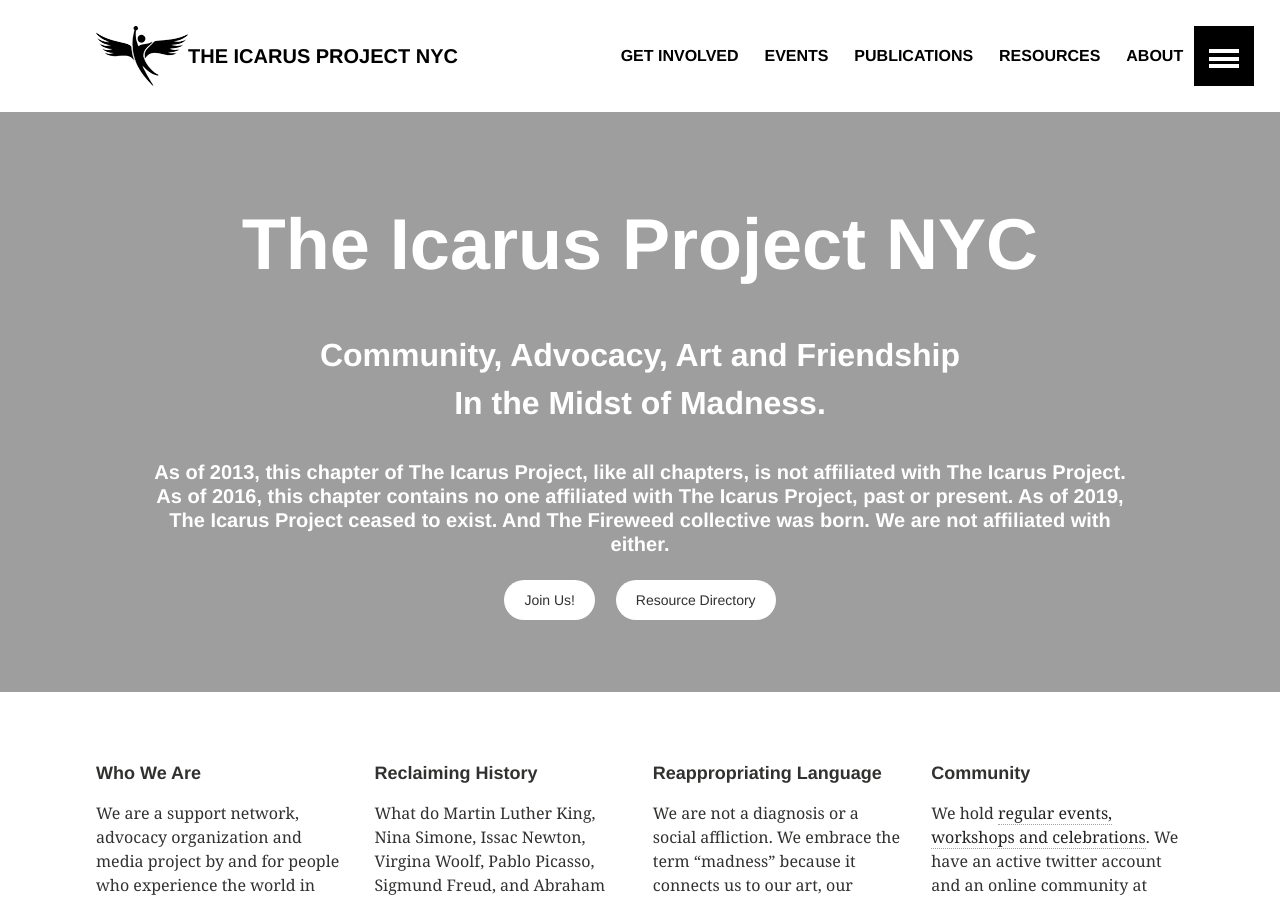
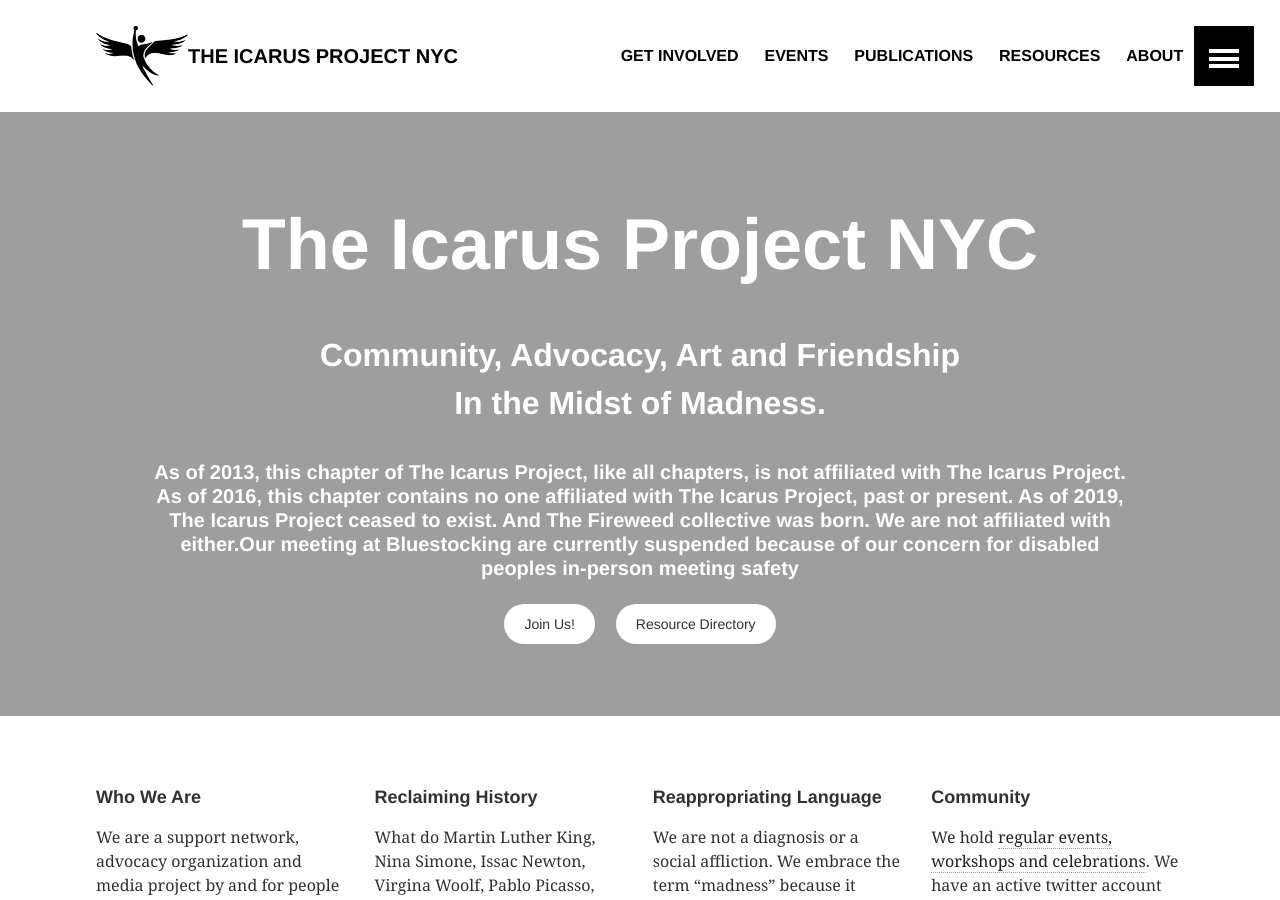
Before and after one commit to nycicarus/nycicarus.github.io, a Jekyll site: the page built from index.md, in a window 1280 px wide and 900 px high. Built offline with Jekyll 4.4.1, drawn with Linux system fonts in a browser that asks for light colours.

Commit message:
meeting update

```diff
--- a/_layouts/home.html
+++ b/_layouts/home.html
@@ -41,7 +41,7 @@
         <h1>The Icarus Project NYC</h1>
         <h2>Community, Advocacy, Art and Friendship<br/>In the Midst of Madness.</h2>
 
-        <h5><b>As of 2013, this chapter of The Icarus Project, like all chapters, is not affiliated with The Icarus Project. As of 2016, this chapter contains no one affiliated with The Icarus Project, past or present. As of 2019, The Icarus Project ceased to exist. And The Fireweed collective was born. We are not affiliated with either.</b></h5>
+        <h5><b>As of 2013, this chapter of The Icarus Project, like all chapters, is not affiliated with The Icarus Project. As of 2016, this chapter contains no one affiliated with The Icarus Project, past or present. As of 2019, The Icarus Project ceased to exist. And The Fireweed collective was born. We are not affiliated with either.</b>Our meeting at Bluestocking are currently suspended because of our concern for disabled peoples in-person meeting safety</h5>
         <a href="{{ site.url }}/get-involved/" class="btn-inverse">Join Us!</a> &nbsp; &nbsp; <a href="http://directory.nycicarus.org/" class="btn-inverse">Resource Directory</a>
       </div><!-- /.page-lead-content -->
     </div><!-- /.page-lead -->
```
